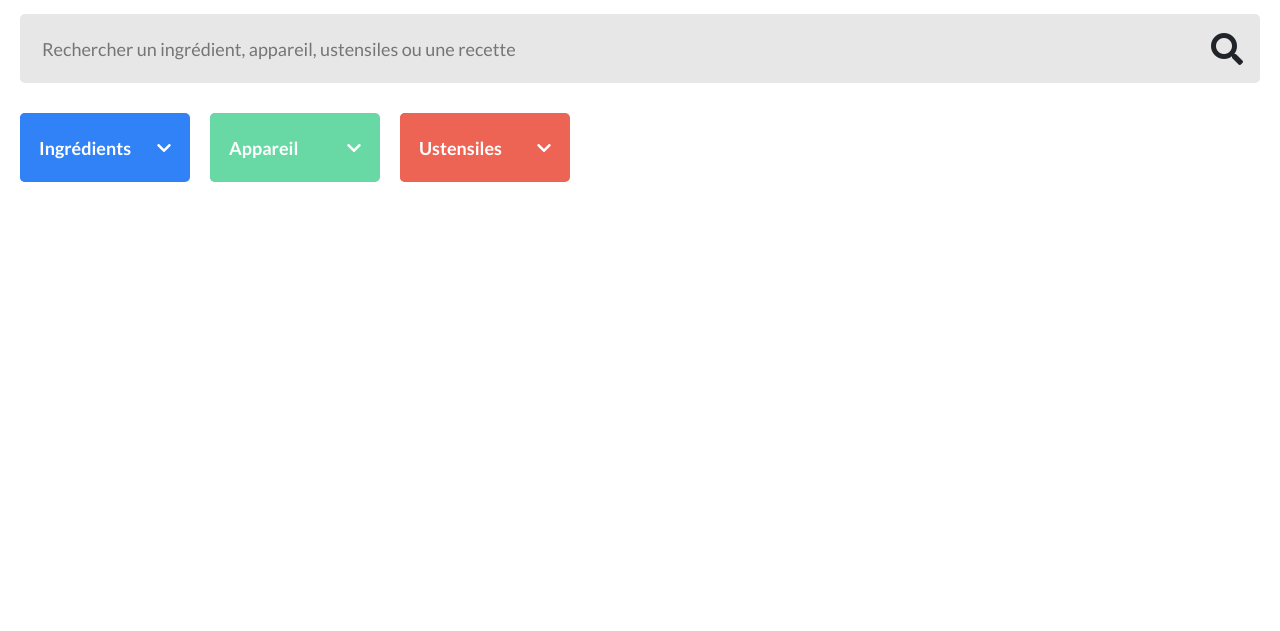
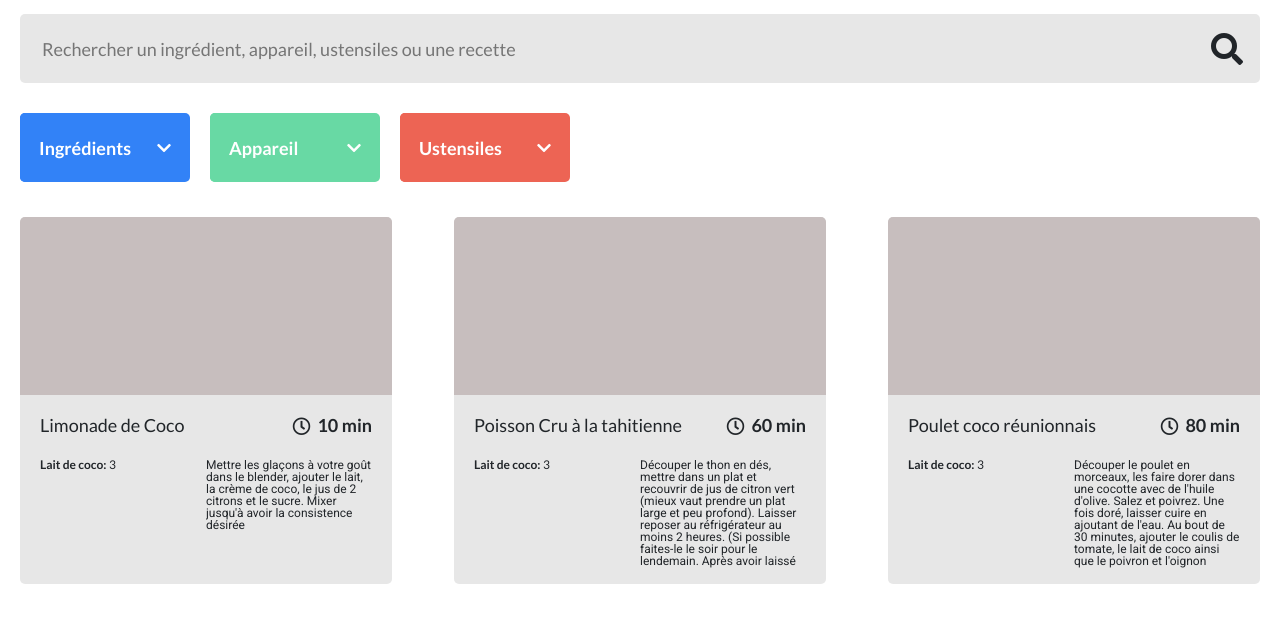
Before and after one commit to Raven0uss/BelazouzSofiane_7_07042021, a website with bundled scripts: page index.html in a window 1280 px wide. Shown: the part 138-769 px from the top of the page. Built offline with nearby package versions, Linux system fonts and the light colour scheme.

Commit message:
started rendering the recipes

```diff
--- a/index.html
+++ b/index.html
@@ -35,35 +35,56 @@
         <div class="filter-wrapper" id="filter-ingredient">
           <input class="filter-button filter-color" placeholder="Ingrédients" />
           <span class="arrow-down">
-            <span
-              class="fas fa-chevron-down"
-              id="arrow-ingredient"
-            ></span
+            <span class="fas fa-chevron-down" id="arrow-ingredient"></span
           ></span>
           <div class="filter-list-container filter-color"></div>
         </div>
         <div class="filter-wrapper" id="filter-device">
           <input class="filter-button filter-color" placeholder="Appareil" />
           <span class="arrow-down">
-            <span
-              class="fas fa-chevron-down"
-              id="arrow-device"
-            ></span
+            <span class="fas fa-chevron-down" id="arrow-device"></span
           ></span>
           <div class="filter-list-container filter-color"></div>
         </div>
         <div class="filter-wrapper" id="filter-ustensil">
           <input class="filter-button filter-color" placeholder="Ustensiles" />
           <span class="arrow-down">
-            <span
-              class="fas fa-chevron-down"
-              id="arrow-ustensil"
-            ></span
+            <span class="fas fa-chevron-down" id="arrow-ustensil"></span
           ></span>
           <div class="filter-list-container filter-color"></div>
         </div>
       </div>
-      <section id="recipes-list"></section>
+      <section id="recipes-list">
+        <article class="recipe-container">
+          <div class="recipe-illustration"></div>
+          <div class="recipe-informations-block">
+            <div class="recipe-informations-head">
+              <h3 class="recipe-title">Poisson Cru à la tahitienne</h3>
+              <span class="recipe-time-block">
+                <span class="far fa-clock time-icon"></span>
+                <span class="time-value">300 min</span>
+              </span>
+            </div>
+            <div class="recipe-informations-content">
+              <div class="recipe-ingredients-block">
+                <div>
+                  <span class="recipe-ingredient">Lait de coco:</span>
+                  <span class="recipe-value">3</span>
+                </div>
+              </div>
+              <div class="recipe-preview">
+                Découper le pouletles faire dorer dans une cocotte avec de
+                l'huile d'olive. Salez et poivrez. Une fois doré, laisser cuire
+                en ajoutant de l'eau. Au bout de 30 minutes, ajouter le coulis
+                de tomate Découper le poulet en morceaux, les faire dorer dans
+                une cocotte avec de l'huile d'olive. Salez et poivrez. Une fois
+                doré, laisser cuire en ajoutant de l'eau. Au bout de 30 minutes,
+                ajouter le coulis de tomate
+              </div>
+            </div>
+          </div>
+        </article>
+      </section>
     </main>
     <script type="module" src="./js/index.js"></script>
   </body>
--- a/js/components/filters.js
+++ b/js/components/filters.js
@@ -49,16 +49,20 @@ const addEventsFilters = (elements) => {
     const input = element.firstElementChild;
     const arrow = document.getElementById(`arrow-${type}`);
 
+    const recipesListNode = document.getElementById("recipes-list");
+
     renderList(list, element, type);
 
     element.addEventListener("focusin", () => {
       arrow.className = "fas fa-chevron-up";
       input.placeholder = getPlaceholder(type, true);
+      recipesListNode.style.marginTop = "82px";
     });
 
     element.addEventListener("focusout", () => {
       arrow.className = "fas fa-chevron-down";
       input.placeholder = getPlaceholder(type, false);
+      recipesListNode.style.marginTop = "25px";
     });
 
     input.addEventListener("keyup", () => {
--- /dev/null
+++ b/js/components/recipesList.js
@@ -0,0 +1,34 @@
+const renderRecipes = (recipes) => {
+  const recipesListNode = document.getElementById("recipes-list");
+
+  recipesListNode.innerHTML = "";
+
+  recipes.forEach((recipe) => {
+    const recipeContainer = document.createElement("article");
+    recipeContainer.className = "recipe-container";
+    recipeContainer.id = `recipe-id-${recipe.id}`;
+    recipeContainer.innerHTML = `<div class="recipe-illustration"></div>
+    <div class="recipe-informations-block">
+      <div class="recipe-informations-head">
+        <h3 class="recipe-title">${recipe.name}</h3>
+        <span class="recipe-time-block">
+          <span class="far fa-clock time-icon"></span>
+          <span class="time-value">${recipe.time} min</span>
+        </span>
+      </div>
+      <div class="recipe-informations-content">
+        <div class="recipe-ingredients-block">
+          <div>
+            <span class="recipe-ingredient">Lait de coco:</span>
+            <span class="recipe-value">3</span>
+          </div>
+        </div>
+        <div class="recipe-preview">${recipe.description}</div>
+      </div>
+    </div>`;
+
+    recipesListNode.append(recipeContainer);
+  });
+};
+
+export { renderRecipes };
--- a/js/index.js
+++ b/js/index.js
@@ -1,10 +1,14 @@
 import { addEventsFilters } from "./components/filters.js";
+import { renderRecipes } from "./components/recipesList.js";
 import { getElements } from "./data/getElements.js";
+import { recipes } from "./data/recipes.js";
 
 const main = () => {
   const elements = getElements();
 
   addEventsFilters(elements);
+
+  renderRecipes(recipes);
 };
 
 main();
--- a/styles/sass/base/_html.scss
+++ b/styles/sass/base/_html.scss
@@ -1,10 +1,15 @@
-html {
+html, body {
   font-family: "Lato", sans-serif;
 }
 
 body {
   max-width: 1240px;
   margin: 0 auto;
+}
+
+h3 {
+  margin-block-start: unset;
+  margin-block-end: unset;
 }
 
 @media screen and (max-width: 1240px) {
--- a/styles/sass/components/_recipes.scss
+++ b/styles/sass/components/_recipes.scss
@@ -0,0 +1,95 @@
+#recipes-list {
+  display: grid;
+  grid-template-columns: repeat(3, 30%);
+  justify-content: space-between;
+  margin-top: 25px;
+
+  .recipe-container {
+    margin-bottom: 50px;
+    display: flex;
+    flex-direction: column;
+    background-color: #e7e7e7;
+    width: 100%;
+    min-height: 364px;
+    border-radius: 5px;
+
+    .recipe-illustration {
+      width: 100%;
+      height: 178px;
+      background-color: #c7bebe;
+      border-top-left-radius: 5px;
+      border-top-right-radius: 5px;
+    }
+
+    .recipe-informations-block {
+      padding: 20px;
+      .recipe-informations-head {
+        display: flex;
+        justify-content: space-between;
+
+        .recipe-title {
+          font-size: 18px;
+          width: 100%;
+          overflow-x: hidden;
+          text-overflow: ellipsis;
+          white-space: nowrap;
+        }
+
+        .recipe-time-block {
+          display: flex;
+          font-weight: 700;
+          font-size: 18px;
+          margin-top: -3px;
+          width: 145px;
+          justify-content: flex-end;
+          align-items: center;
+          .time-icon {
+            margin-right: 7px;
+          }
+        }
+      }
+      .recipe-informations-content {
+        display: grid;
+        grid-template-columns: repeat(2, 1fr);
+        margin-top: 20px;
+        font-size: 12px;
+        height: 105px;
+
+        .recipe-ingredients-block {
+          overflow: hidden;
+          div {
+            line-height: 12px;
+          }
+          .recipe-ingredient {
+            font-weight: 700;
+            overflow: hidden;
+          }
+        }
+
+        .recipe-preview {
+          font-family: "Roboto";
+          height: 109px;
+          line-height: 12px;
+          overflow: hidden;
+          font-size: 12px;
+          text-overflow: ellipsis;
+        }
+      }
+    }
+  }
+}
+
+@media screen and (max-width: 1024px) {
+  #recipes-list {
+    grid-template-columns: repeat(2, 45%);
+  }
+}
+
+@media screen and (max-width: 768px) {
+  #recipes-list {
+    grid-template-columns: 100%;
+    .recipe-container {
+      margin-bottom: 20px;
+    }
+  }
+}
--- a/styles/sass/main.scss
+++ b/styles/sass/main.scss
@@ -1,4 +1,4 @@
-@import url("https://fonts.googleapis.com/css2?family=Lato:wght@100;300;400;700;900&display=swap");
+@import url("https://fonts.googleapis.com/css2?family=Lato:wght@100;300;400;700;900&family=Roboto&display=swap");
 
 @import "./base/html";
 
```
Also changed, not shown: styles/style.css, 1 other file.
